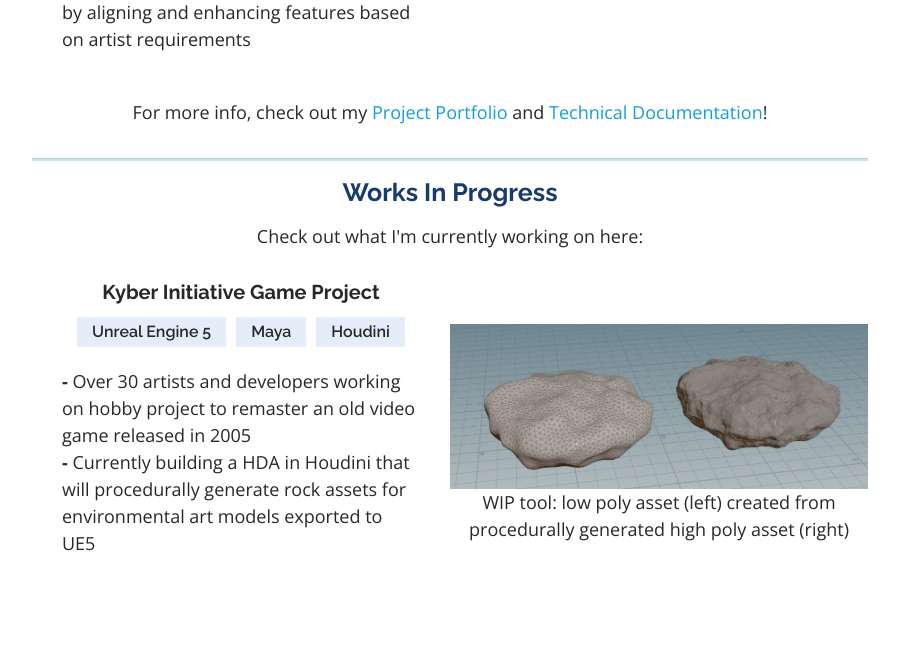
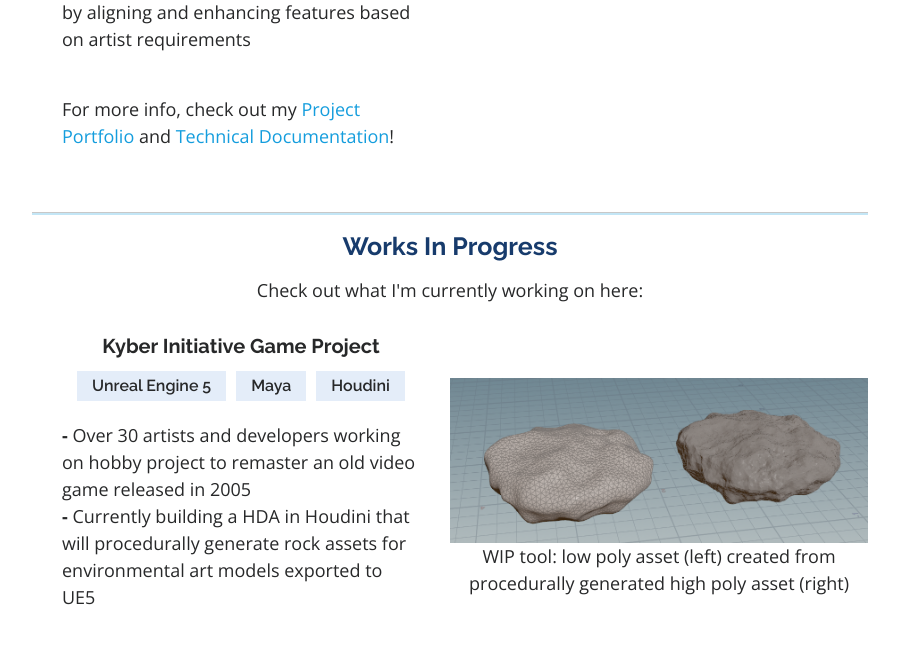
Before and after one commit to kjohnsoninfo/kjohnsoninfo.github.io, a plain HTML site: page index.html in a window 1280 px wide. Shown: the part 1334-1991 px from the top of the page, without its empty margins (328-1227 px from the left). Before the commit the page ends 1937 px from the top, so only its background shows below. Drawn offline with nearby package versions, Linux system fonts and the light colour scheme.

Commit message:
formatting

```diff
--- a/index.html
+++ b/index.html
@@ -129,6 +129,13 @@
                       enhancing features based on artist
                       requirements </li>
                   </ul>
+                  <br>
+                  <p>
+                    For more info, check out my <a href="./projects" class="project">Project
+                      Portfolio</a> and
+                    <a href="https://github.com/kjohnson8781/MayaTools_KJ" target="_blank" rel="noopener noreferrer"
+                      class="project">Technical Documentation</a>!
+                  </p>
                 </div>
               </div>
             </div>
@@ -163,10 +170,7 @@
               </p>
             </section>
           </div>
-          <p style="text-align: center;">For more info, check out my <a href="./projects" class="project">Project
-              Portfolio</a> and
-            <a href="https://github.com/kjohnson8781/MayaTools_KJ" target="_blank" rel="noopener noreferrer"
-              class="project">Technical Documentation</a>!
+          <p style="text-align: center;">
           </p>
           <hr style="width: 100%; height: 3px;background: #149ddd;">
         </div>
```
